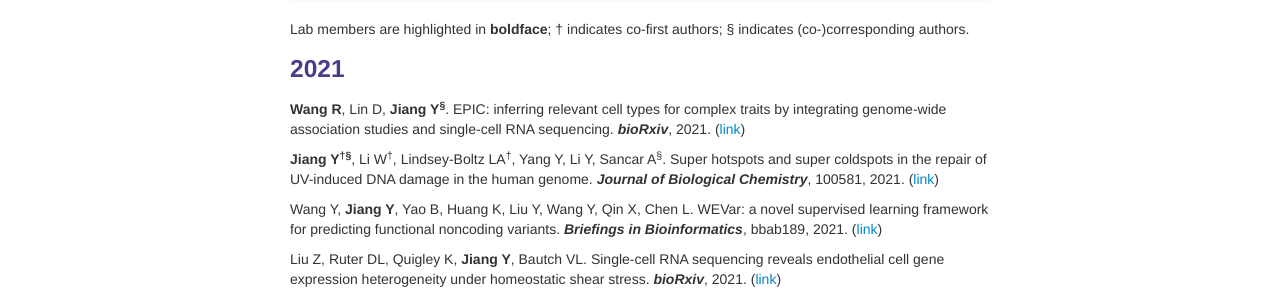
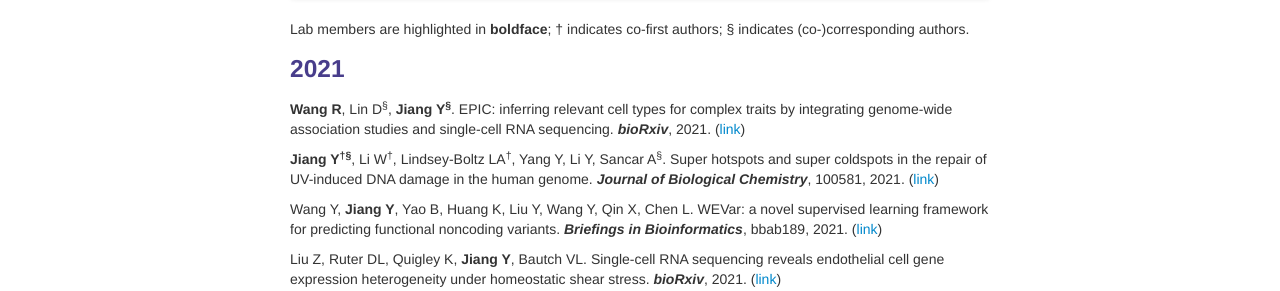
Before and after one commit to yuchaojiang/yuchaojiang.github.io, a Jekyll site: the page built from pages/pubs.md, in a window 1280 px wide. Shown: the part 195-486 px from the top of the page. Built offline with Jekyll 4.4.1, drawn with Linux system fonts in a browser that asks for light colours.

Commit message:
Update pubs.md

```diff
--- a/pages/pubs.md
+++ b/pages/pubs.md
@@ -15,7 +15,7 @@ description: Yuchao Jiang's publications
 Lab members are highlighted in **boldface**; &dagger; indicates co-first authors; &sect; indicates (co-)corresponding authors.
 
 ### 2021
-**Wang R**, Lin D, **Jiang Y<sup>&sect;</sup>**. EPIC: inferring relevant cell types for complex traits by integrating genome-wide association studies and single-cell RNA sequencing. ***bioRxiv***, 2021. ([link](https://www.biorxiv.org/content/10.1101/2021.06.09.447805v2))
+**Wang R**, Lin D<sup>&sect;</sup>, **Jiang Y<sup>&sect;</sup>**. EPIC: inferring relevant cell types for complex traits by integrating genome-wide association studies and single-cell RNA sequencing. ***bioRxiv***, 2021. ([link](https://www.biorxiv.org/content/10.1101/2021.06.09.447805v2))
 
 **Jiang Y<sup>&dagger;</sup><sup>&sect;</sup>**, Li W<sup>&dagger;</sup>, Lindsey-Boltz LA<sup>&dagger;</sup>, Yang Y, Li Y, Sancar A<sup>&sect;</sup>. Super hotspots and super coldspots in the repair of UV-induced DNA damage in the human genome. ***Journal of Biological Chemistry***, 100581, 2021. ([link](https://www.sciencedirect.com/science/article/pii/S0021925821003616?via%3Dihub))
 
```
